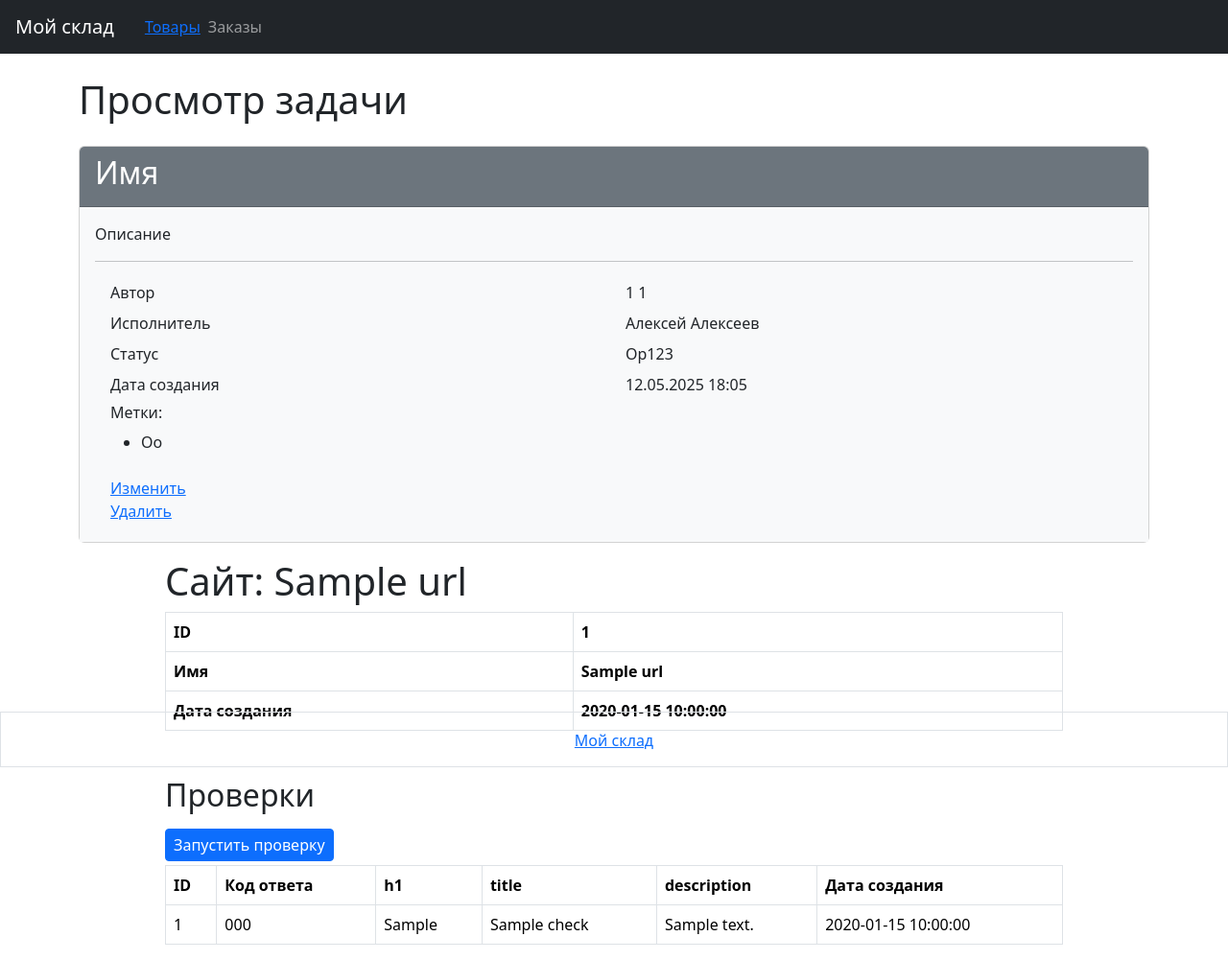
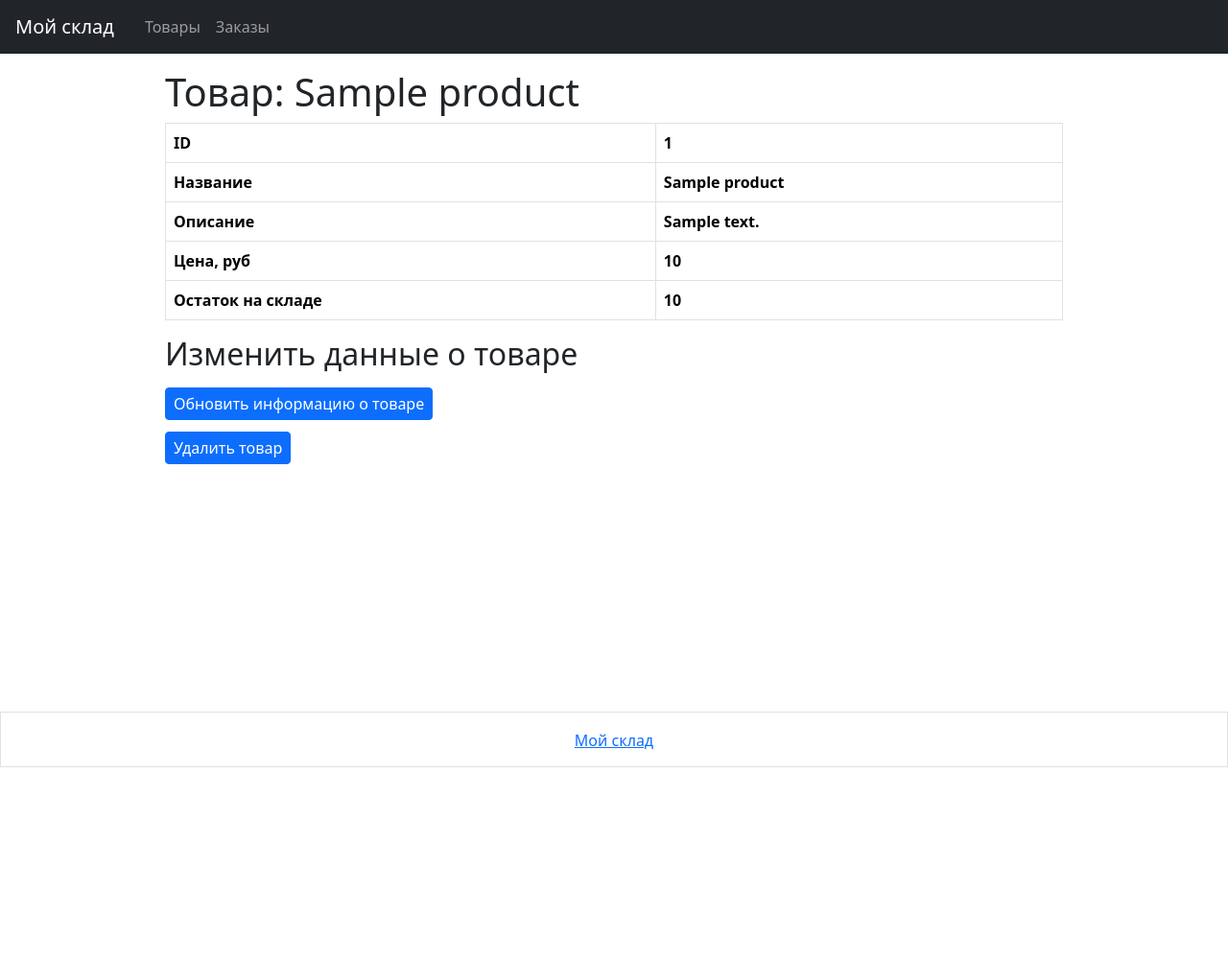
Before and after one commit to ilia-rassolov/my-warehouse, a Flask app: template warehouse_management/templates/show.html in a window 1280 px wide. Shown: the whole page at 96% size. After the commit the page ends 800 px from the top, so only its background shows below. Run offline with Flask 3, Linux system fonts and the light colour scheme; the template is opened without the code that fills it: most values are stand-ins (such as "Sample title", 1, 10 or a date in 2020); lists and menus that the app fills with data are empty.

Commit message:
products

```diff
--- a/database.sql
+++ b/database.sql
@@ -7,8 +7,8 @@ CREATE TABLE products (
     id SERIAL PRIMARY KEY,
     name VARCHAR(127) NOT NULL,
     description VARCHAR(255),
-    price DECIMAL(10,2) NOT NULL,
-    quantity_stock DECIMAL(10,1) NOT NULL
+    price INTEGER NOT NULL,
+    stock INTEGER DEFAULT 0
 );
 
 CREATE TABLE orders (
--- a/warehouse_management/app.py
+++ b/warehouse_management/app.py
@@ -3,9 +3,8 @@ from flask import (Flask, redirect, render_template, request,
 import os
 from dotenv import load_dotenv
 
-from .db import ProductRepository, CheckRepository, DBClient
-from .validator import validate, get_name
-from .page_data import get_page_data
+from .db import ProductRepository, DBClient
+from .validator import validate
 
 
 app = Flask(__name__)
@@ -13,7 +12,7 @@ app = Flask(__name__)
 load_dotenv()
 app.config['SECRET_KEY'] = os.getenv('SECRET_KEY')
 app.config['DEBUG'] = os.getenv('DEBUG')
-DATABASE_URL = os.getenv('DATABASE_URL')
+DATABASE = os.getenv('DATABASE')
 
 
 @app.route('/')
@@ -24,71 +23,103 @@ def home():
 
 @app.route('/products')
 def products():
-    db = DBClient(DATABASE_URL)
+    db = DBClient(DATABASE)
     conn = db.open_connection()
     repo_products = ProductRepository(conn)
     products = repo_products.get_list()
     db.close_connection()
-    return render_template('products.html', products=products,)
+    messages = get_flashed_messages(with_categories=True)
+    return render_template('products.html', products=products, messages=messages,)
 
+@app.route('/search')
+def search_form():
+    id_data = request.args.get("id_data")
+    return redirect(url_for('product_show', id=id_data), code=302)
 
-# @app.post('/products')
-# def add_product():
-#     url_data = request.form.get("url")
-#     errors = validate(url_data)
-#     if errors:
-#         flash(f"{errors}", 'error')
-#         messages = get_flashed_messages(with_categories=True)
-#         return render_template('home.html', messages=messages), 422
-#     name_url = get_name(url_data)
-#     db = DBClient(DATABASE_URL)
-#     conn = db.open_connection()
-#     repo_urls = ProductRepository(conn)
-#     id_existing = repo_urls.get_id_by_name(name_url)
-#     if id_existing:
-#         id = id_existing
-#         flash('Страница уже существует', 'repeat')
-#     else:
-#         id = repo_urls.save_url(name_url)
-#         db.commit_db()
-#         flash('Страница успешно добавлена', 'success')
-#     url = repo_urls.get_url_by_id(id)
-#     db.close_connection()
-#     return redirect(url_for('url_show', url=url, id=id), code=302)
-#
-#
-# @app.route('/urls/<id>')
-# def url_show(id):
-#     db = DBClient(DATABASE_URL)
-#     conn = db.open_connection()
-#     repo_urls = ProductRepository(conn)
-#     url = repo_urls.get_url_by_id(id)
-#
-#     repo_checks = CheckRepository(conn)
-#     checks = repo_checks.get_checks(id)
-#     db.close_connection()
-#     messages = get_flashed_messages(with_categories=True)
-#     return render_template('show.html',
-#                            url=url, checks=checks, messages=messages,)
-#
-#
-# @app.post('/urls/<id>/checks')
-# def add_check(id):
-#     db = DBClient(DATABASE_URL)
-#     conn = db.open_connection()
-#     repo_urls = ProductRepository(conn)
-#     url = repo_urls.get_url_by_id(id)
-#     new_check = get_page_data(url)
-#     if new_check is None:
-#         flash('Произошла ошибка при проверке', 'error')
-#         return redirect(url_for('url_show', id=id), code=302)
-#     repo_checks = CheckRepository(conn)
-#     repo_checks.save_check(new_check)
-#     db.commit_db()
-#     db.close_connection()
-#     flash('Страница успешно проверена', 'success')
-#     return redirect(url_for('url_show', id=id), code=302)
+@app.route('/products/add', methods=["GET", "POST"])
+def add_product():
+    if request.method == "GET":
+        return render_template('create_product.html')
+    if request.method == "POST":
+        product_data = request.form.to_dict()
+        errors = validate(product_data)
+        if errors:
+            flash(f"{errors}", 'error')
+            return render_template('create_product.html',
+                                   product=product_data), 422
+        name_product = product_data.get('name')
+        db = DBClient(DATABASE)
+        conn = db.open_connection()
+        repo_product = ProductRepository(conn)
+        id_existing = repo_product.get_id_by_name(name_product)
+        if id_existing:
+            flash(f"Товар с названием {product_data['name']} уже существует", 'info')
+        else:
+            id = repo_product.save(product_data)
+            product = repo_product.get_product_by_id(id)
+            db.commit_db()
+            flash(f"Товар {product['name']} успешно добавлен", 'success')
+        db.close_connection()
+        return redirect(url_for('products'), code=302)
 
+@app.route('/products/<id>')
+def product_show(id):
+    db = DBClient(DATABASE)
+    conn = db.open_connection()
+    repo_products = ProductRepository(conn)
+    product = repo_products.get_product_by_id(id)
+    db.close_connection()
+    if product:
+        messages = get_flashed_messages(with_categories=True)
+        return render_template('show.html', id=id,
+                               product=product, messages=messages,)
+    flash(f"Товар с ID {id} не существует", 'info')
+    return redirect(url_for('products'), code=302)
+
+@app.route('/products/update/<id>', methods=["GET", "POST"])
+def update_product(id):
+    if request.method == "GET":
+        db = DBClient(DATABASE)
+        conn = db.open_connection()
+        repo_products = ProductRepository(conn)
+        product = repo_products.get_product_by_id(id)
+        db.close_connection()
+        render_template('update_product.html', product=product), 422
+    if request.method == "POST":
+        product_data = request.form.to_dict()
+        errors = validate(product_data)
+        if errors:
+            flash(f"{errors}", 'error')
+            return render_template('update_product.html', id=id,
+                                   product=product_data), 422
+        db = DBClient(DATABASE)
+        conn = db.open_connection()
+        repo_product = ProductRepository(conn)
+        repo_product.update(id, product_data)
+        db.commit_db()
+        product = repo_product.get_product_by_id(id)
+        db.close_connection()
+        flash(f"Данные товара {product['name']} успешно обновлены", 'success')
+        return redirect(url_for('products'), code=302)
+
+@app.route('/products/delete/<id>', methods=["GET", "POST"])
+def delete_product(id):
+    if request.method == "GET":
+        db = DBClient(DATABASE)
+        conn = db.open_connection()
+        repo_products = ProductRepository(conn)
+        product = repo_products.get_product_by_id(id)
+        db.close_connection()
+        return render_template('delete_product.html', product=product)
+    if request.method == "POST":
+        db = DBClient(DATABASE)
+        conn = db.open_connection()
+        repo_product = ProductRepository(conn)
+        product = repo_product.get_product_by_id(id)
+        repo_product.delete(id)
+        db.commit_db()
+        flash(f"Товара {product['name']} успешно удален", 'success')
+        return redirect(url_for('products'), code=302)
 
 @app.errorhandler(404)
 def not_found(error):
--- a/warehouse_management/templates/500.html
+++ b/warehouse_management/templates/500.html
@@ -4,6 +4,6 @@
 <div class="container mt-3">
     <h1 class="display-5 fw-light">Упс... Что-то поломалось</h1>
     <p class="fs-5 fw-light">Но мы уже чиним!</p>
-    <a href="{{ url_for('home') }}">Вернуться на главную</a>
+    <a href="{{ url_for('home') }}">На главную</a>
 </div>
 {% endblock %}
--- a/warehouse_management/templates/base.html
+++ b/warehouse_management/templates/base.html
@@ -9,9 +9,28 @@
   <body>
       <nav class="navbar navbar-dark bg-dark">
         <a class="navbar-brand ms-3" href="{{ url_for('home') }}">Мой склад</a>
-        <a class="navbar-nav ms-3" href="{{ url_for('products') }}">Товары</a>
-        <a class="navbar-nav me-auto nav-link ms-2" href="/orders">Заказы</a>
+        <a class="navbar-nav nav-link ms-3" href="{{ url_for('products') }}">Товары</a>
+        <a class="navbar-nav me-auto nav-link ms-3" href="/orders">Заказы</a>
       </nav>
+      {% if messages %}
+      {% for category, message in messages %}
+      {% if category == 'info' %}
+      <div class="alert alert-info  flashes" role="alert">
+        {{ message }}
+      </div>
+      {% endif %}
+      {% if category == 'success' %}
+      <div class="alert alert-success flashes" role="alert">
+        {{ message }}
+      </div>
+      {% endif %}
+      {% if category == 'error' %}
+      <div class="alert alert-danger flashes" role="alert">
+        {{ message }}
+      </div>
+      {% endif %}
+      {% endfor %}
+      {% endif %}
       <div id="content">
         {% block content %}{% endblock %}
       </div>
--- a/warehouse_management/templates/show.html
+++ b/warehouse_management/templates/show.html
@@ -1,130 +1,39 @@
 {% extends 'base.html' %}
 
 {% block content %}
-{% if messages %}
-  {% for category, message in messages %}
-    {% if category == 'repeat' %}
-      <div class="alert alert-info  flashes" role="alert">
-        {{ message }}
-      </div>
-    {% endif %}
-    {% if category == 'success' %}
-      <div class="alert alert-success flashes" role="alert">
-        {{ message }}
-      </div>
-    {% endif %}
-    {% if category == 'error' %}
-      <div class="alert alert-danger flashes" role="alert">
-        {{ message }}
-      </div>
-    {% endif %}
-  {% endfor %}
-{% endif %}
-
-<div class="container wrapper flex-grow-1">
-
-
-
-      <h1 class="my-4">
-
-Просмотр задачи
-
-      </h1>
-
-<div class="card">
-  <div class="card-header bg-secondary text-white">
-    <h2>Имя</h2>
-  </div>
-  <div class="card-body bg-light">
-    <p>Описание</p>
-    <hr>
-    <div class="container">
-      <div class="row p-1">
-        <div class="col">Автор</div>
-        <div class="col">1 1</div>
-      </div>
-      <div class="row p-1">
-        <div class="col">Исполнитель</div>
-        <div class="col">Алексей Алексеев</div>
-      </div>
-      <div class="row p-1">
-        <div class="col">Статус</div>
-        <div class="col">Op123</div>
-      </div>
-      <div class="row p-1">
-        <div class="col">Дата создания</div>
-        <div class="col">12.05.2025 18:05</div>
-      </div>
-      <div class="row p-1">
-        <div class="col">
-          <h6>Метки:</h6>
-          <ul>
-
-              <li>Oo</li>
-
-          </ul>
-        </div>
-      </div>
-      <div class="row p-1">
-        <div class="col">
-          <a href="/tasks/1/update/">Изменить</a>
-          <br>
-          <a href="/tasks/1/delete/">Удалить</a>
-        </div>
-      </div>
-    </div>
-  </div>
-</div>
-
-    </div>
 
 <div class="container col-9 mt-3 mb-1">
-    <h1 class="display">Сайт: {{ url['name'] }}</h1>
-    <table class="table table-hover table-bordered" data-test="url">
+    <h1 class="display">Товар: {{ product['name'] }}</h1>
+    <table class="table table-hover table-bordered">
         <tr>
             <th>ID</th>
-            <th>{{ url['id'] }}</th>
+            <th>{{ product.id }}</th>
         </tr>
         <tr>
-            <th>Имя</th>
-            <th>{{ url['name'] }}</th>
+            <th>Название</th>
+            <th>{{ product.name }}</th>
         </tr>
         <tr>
-            <th>Дата создания</th>
-            <th>{{ url['created_at'] }}</th>
+            <th>Описание</th>
+            <th>{{ product.description }}</th>
+        </tr>
+        <tr>
+            <th>Цена, руб</th>
+            <th>{{ product.price }}</th>
+        </tr>
+        <tr>
+            <th>Остаток на складе</th>
+            <th>{{ product.stock }}</th>
         </tr>
     </table>
-</div>
-<div class="container col-9 mt-5">
-    <h2 class="display">Проверки</h2>
-    <form action="{{ url_for('add_check', id=url['id']) }}"  method="post">
+    <h2 class="display">Изменить данные о товаре</h2>
+    <form action="{{ url_for('update_product', id=product.id) }}">
         <input class="btn btn-primary btn-sm fs-6 mt-2 mb-1"
-               type="submit" value="Запустить проверку">
+               type="submit" value="Обновить информацию о товаре">
     </form>
-    <table class="table table-hover table-bordered" data-test="checks">
-        <thead>
-        <tr>
-            <th >ID</th>
-            <th>Код ответа</th>
-            <th>h1</th>
-            <th>title</th>
-            <th>description</th>
-            <th>Дата создания</th>
-        </tr>
-        </thead>
-        <tbody>
-        {% for check in checks %}
-        <tr>
-            <td>{{ check['id'] }}</td>
-            <td>{{ check['status_code'] }}</td>
-            <td>{{ check['h1'] }}</td>
-            <td>{{ check['title'] }}</td>
-            <td>{{ check['description'] }}</td>
-            <td>{{ check['created_at'] }}</td>
-        </tr>
-        {% endfor %}
-        </tbody>
-    </table>
-
+    <form action="{{ url_for('delete_product', id=product.id) }}">
+        <input class="btn btn-primary btn-sm fs-6 mt-2 mb-1"
+               type="submit" value="Удалить товар">
+    </form>
 </div>
 {% endblock %}
```
Also changed, not shown: warehouse_management/db.py (+41 -57 lines), warehouse_management/templates/404.html (+3 -6 lines), warehouse_management/templates/create_product.html (added, +34 -0 lines), warehouse_management/templates/delete_product.html (added, +10 -0 lines), warehouse_management/templates/products.html (+23 -7 lines), warehouse_management/templates/update_product.html (added, +48 -0 lines), warehouse_management/validator.py (+7 -16 lines), README.md, 1 other file.
